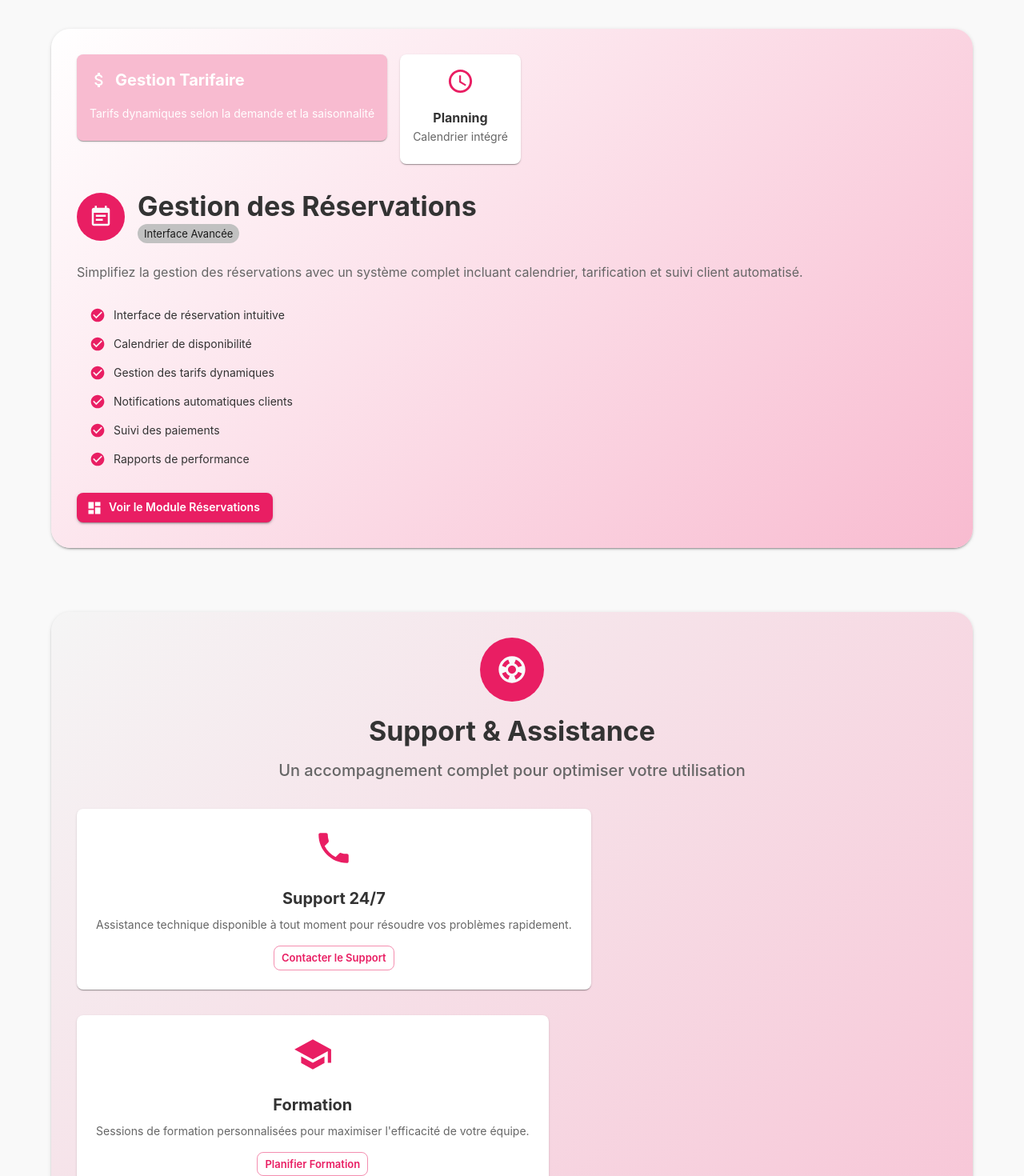
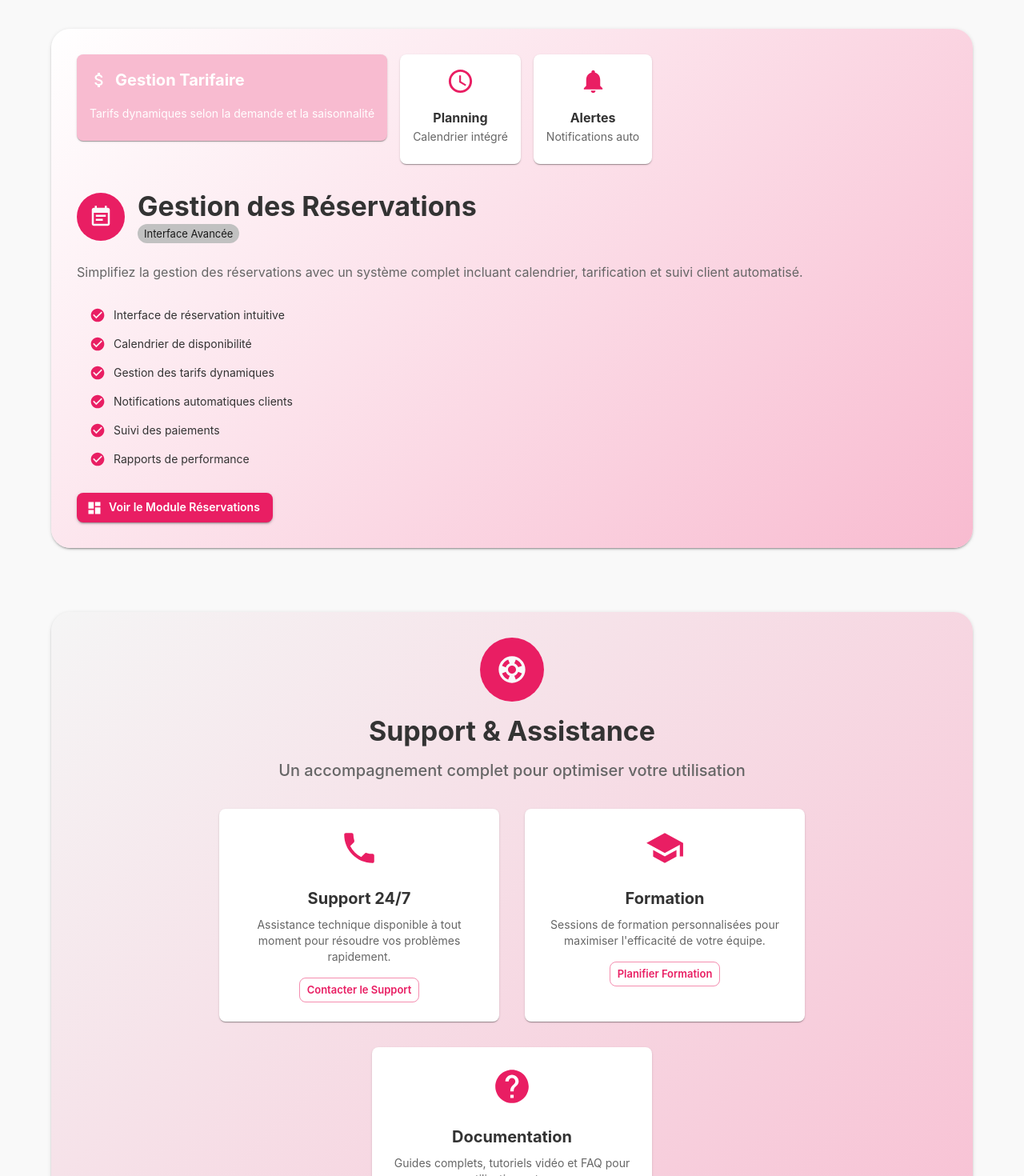
Before and after one commit to LocationVoituresEnsate/frontend, a React (Vite) app: page / in a window 1280 px wide. Shown: the part 1800-3270 px from the top of the page at 80% size. Built offline with nearby package versions, Linux system fonts and the light colour scheme.

Commit message:
fix support section

```diff
--- a/src/components/LandingPage/StepsSection.jsx
+++ b/src/components/LandingPage/StepsSection.jsx
@@ -222,7 +222,17 @@ const StepsSection = () => {
                       </CardContent>
                     </Card>
                   </Grid>
-
+                  <Grid item xs={6}>
+                    <Card elevation={1}>
+                      <CardContent sx={{ textAlign: 'center', py: 2 }}>
+                        <NotificationIcon color="primary" sx={{ fontSize: 35, mb: 1 }} />
+                        <Typography variant="subtitle1" fontWeight="bold">Alertes</Typography>
+                        <Typography variant="body2" color="text.secondary">
+                          Notifications auto
+                        </Typography>
+                      </CardContent>
+                    </Card>
+                  </Grid>
                 </Grid>
               </Grid>
               <Grid item xs={12} md={6} order={{ xs: 1, md: 2 }}>
@@ -301,9 +311,9 @@ const StepsSection = () => {
               </Typography>
             </Box>
 
-            <Grid container spacing={4}>
+            <Grid container spacing={4} justifyContent="center">
               <Grid item xs={12} md={4}>
-                <Card elevation={1} sx={{ height: '100%' }}>
+                <Card elevation={1} sx={{ height: '100%', maxWidth: 350, mx: 'auto' }}>
                   <CardContent sx={{ textAlign: 'center', p: 3 }}>
                     <PhoneIcon color="primary" sx={{ fontSize: 50, mb: 2 }} />
                     <Typography variant="h6" fontWeight="bold" gutterBottom>
@@ -319,7 +329,7 @@ const StepsSection = () => {
                 </Card>
               </Grid>
               <Grid item xs={12} md={4}>
-                <Card elevation={1} sx={{ height: '100%' }}>
+                <Card elevation={1} sx={{ height: '100%', maxWidth: 350, mx: 'auto' }}>
                   <CardContent sx={{ textAlign: 'center', p: 3 }}>
                     <TrainingIcon color="primary" sx={{ fontSize: 50, mb: 2 }} />
                     <Typography variant="h6" fontWeight="bold" gutterBottom>
@@ -335,7 +345,7 @@ const StepsSection = () => {
                 </Card>
               </Grid>
               <Grid item xs={12} md={4}>
-                <Card elevation={1} sx={{ height: '100%' }}>
+                <Card elevation={1} sx={{ height: '100%', maxWidth: 350, mx: 'auto' }}>
                   <CardContent sx={{ textAlign: 'center', p: 3 }}>
                     <HelpIcon color="primary" sx={{ fontSize: 50, mb: 2 }} />
                     <Typography variant="h6" fontWeight="bold" gutterBottom>
```
